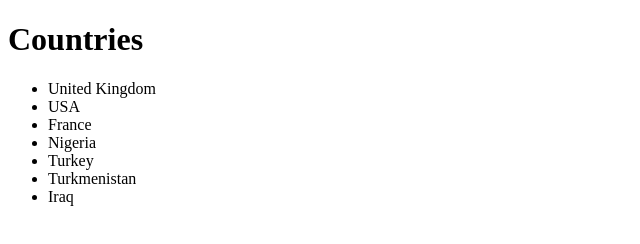
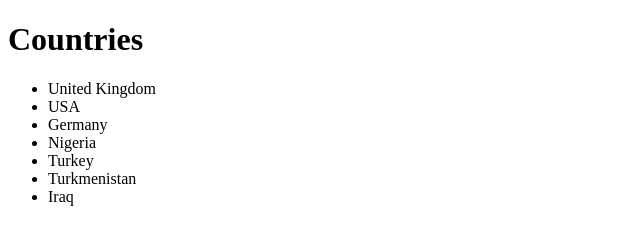
Before and after one commit to 234ercan/WQ, a plain HTML site: page index.html in a window 1280 px wide. Shown: the full height of the page, 0-640 px from the left. Drawn offline with Linux system fonts and the light colour scheme.

Commit message:
Germany added

```diff
--- a/index.html
+++ b/index.html
@@ -10,11 +10,12 @@
    <ul>
       <li>United Kingdom</li>
       <li>USA</li>
-      <li>France</li>
+      <li>Germany</li>
       <li>Nigeria</li>
       <li>Turkey</li>
       <li>Turkmenistan</li>
       <li>Iraq</li>
+
    </ul>
 </body>
 </html>
```
